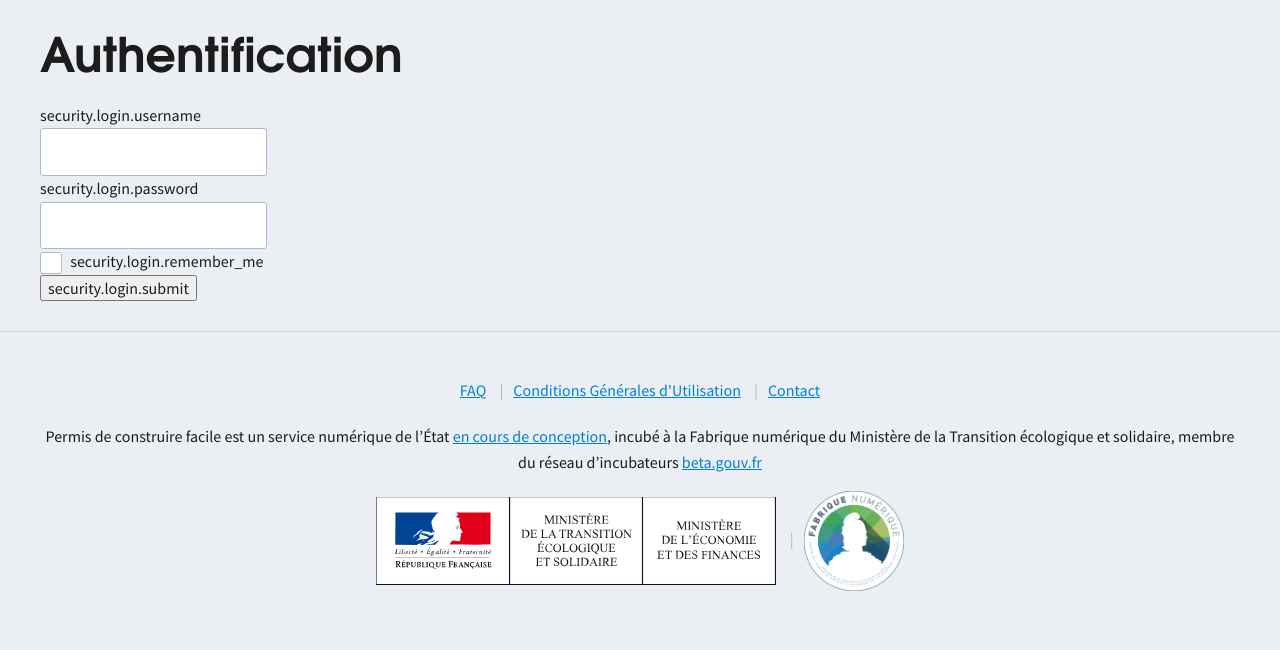
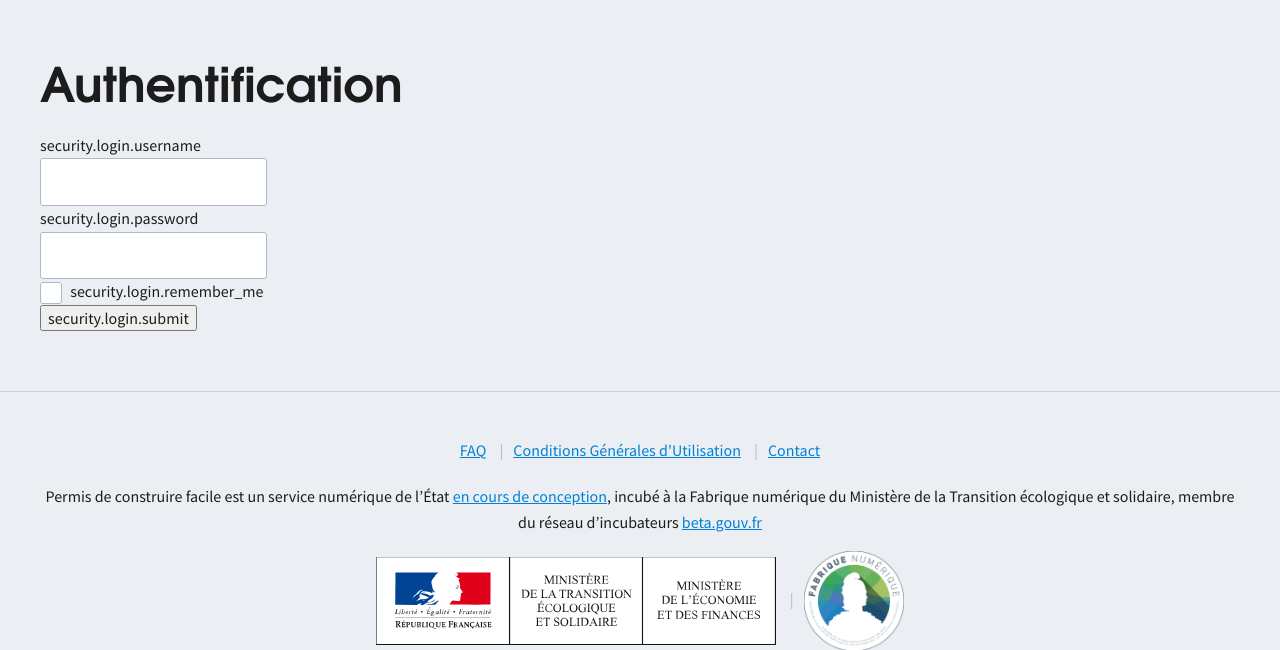
Before and after one commit to MTES-MCT/permis-construire, a Symfony app: template app/templates/bundles/FOSUserBundle/Security/login.html.twig in a window 1280 px wide. Shown: the part 65-715 px from the top of the page. Run offline with Twig, Linux system fonts and the light colour scheme; the template is opened without the code that fills it, so the values that code supplies are empty; some libraries are stand-ins or nearby versions.

Commit message:
:art: all page use the same layout

```diff
--- a/app/templates/base.html.twig
+++ b/app/templates/base.html.twig
@@ -12,12 +12,19 @@
         .questions-container{
            font-size: 1.5rem;
         }
+        .banner {
+            background-color: inherit;
+        }
         .banner-content h1 {
             padding-left: 0;
             text-align: center;
         }
         .steps-item a{
             color: #1c1c1c;
+        }
+        main section{
+            padding-top: 60px !important;
+            padding-bottom: 60px !important;
         }
     </style>
 </head>
@@ -32,7 +39,9 @@
     <nav>
         <div class="site-header-logos">
             <img src="/build/static/img/gouv.svg" alt="" width="80">
-            <a class="site-logo" href="/">Permis de construire facile</a>
+            <a class="site-logo" href="{{ path('route_index') }}">
+                Permis de construire facile
+            </a>
         </div>
     </nav>
 </header>
--- a/app/templates/bundles/FOSUserBundle/Security/login.html.twig
+++ b/app/templates/bundles/FOSUserBundle/Security/login.html.twig
@@ -1,6 +1,8 @@
 {% extends 'base.html.twig' %}
 
 {% block content %}
+<main>
+    <section class="section">
     {% trans_default_domain 'FOSUserBundle' %}
 
     <div class="login-form">
@@ -8,8 +10,6 @@
             <div>{{ error.messageKey|trans(error.messageData, 'security') }}</div>
         {% endif %}
 
-        <div class="container">
-        <section class="section">
 
         <form action="{{ path("fos_user_security_check") }}" method="post">
             {% if csrf_token %}
@@ -58,8 +58,9 @@
 
             <input class="button is-link" type="submit" id="_submit" name="_submit" value="{{ 'security.login.submit'|trans }}" />
         </form>
-        </section>
-        </div>
     </div>
+    </section>
+
+</main>
 
 {% endblock %}
--- a/app/templates/qualify/page1.html.twig
+++ b/app/templates/qualify/page1.html.twig
@@ -9,7 +9,6 @@
         <a href="{{ path("route_index") }}"><i class="fa fa-arrow-left"></i>&nbsp;Précédent</a>
         <h4>Localisation du projet (1/2)</h4>
 
-            <section class="section-">
 
         {% if villes != null %}
             <div class="questions-container">
@@ -33,7 +32,6 @@
             </p>
         {% endif %}
     </section>
-        </section>
 
 </main>
 {% endblock %}
--- a/app/templates/qualify/pas-de-demarche.html.twig
+++ b/app/templates/qualify/pas-de-demarche.html.twig
@@ -4,7 +4,7 @@
 
 {% block content %}
 
-    <main id="skip-to-main">
+<main>
 
     <section class="section-color">
         <div class="aerate-content">
--- a/app/templates/qualify/resultats.html.twig
+++ b/app/templates/qualify/resultats.html.twig
@@ -9,7 +9,7 @@
         list-style-type: none;
     }
 </style>
-    <main id="skip-to-main">
+<main>
     <section class="section-color">
         <a href="{{ path("route_qualify2", {ville_id: ville_id}) }}"><i class="fa fa-arrow-left"></i>&nbsp;Précédent</a>
 
--- a/app/templates/static/cgu.html.twig
+++ b/app/templates/static/cgu.html.twig
@@ -4,7 +4,8 @@
 
 {% block content %}
 
-<section class="section-white">
+<main>
+    <section class="section-white">
 
     <div class="aerate-content">
         <h2>Conditions générales d'utilisation</h2>
@@ -174,5 +175,6 @@
         <p>OVH RCS Roubaix – Tourcoing 424 761 419 00045 Code APE 6202A N° TVA : FR 22 424 761 419 Siège social : 2 rue Kellermann - 59100 Roubaix -</p>
     </div>
 </section>
+</main>
 
 {% endblock content %}
--- a/app/templates/static/contact.html.twig
+++ b/app/templates/static/contact.html.twig
@@ -4,12 +4,13 @@
 
 {% block content %}
 
+<main>
     <section class="section-white">
-
         <div class="aerate-content">
             <h2>Contact</h2>
             <p>Vous pouvez contacter l'équipe en nous envoyant un email : <a href="mailto: ads-relations-collectivites@developpement-durable.gouv.fr">ads-relations-collectivites@developpement-durable.gouv.fr</a></p>
         </div>
     </section>
+</main>
 
 {% endblock content %}
--- a/app/templates/static/faq.html.twig
+++ b/app/templates/static/faq.html.twig
@@ -18,6 +18,7 @@
 
 </style>
 
+<main>
     <section class="section-white">
         <div class="aerate-content">
             <h1>Foire aux questions</h1>
@@ -182,5 +183,5 @@
 
         </div>
     </section>
-
+</main>
 {% endblock content %}
--- a/app/templates/static/homepage.html
+++ b/app/templates/static/homepage.html
@@ -78,7 +78,7 @@
       </li>
     </ul>
 
-    <section class="center">
+    <div class="center">
       <p class="buttons-row">
       <h4>
         <a class="btn" href="{{ path("route_qualify1") }}">
@@ -86,7 +86,7 @@
         </a>
       </h4>
       </p>
-    </section>
+    </div>
 
   </section>
   <section class="section-blue hero">
```
Also changed, not shown: app/templates/empty.html.twig (deleted, +0 -10 lines), app/templates/qualify/page2.html.twig (indentation only). Lines whose indentation alone changed are shown as unchanged.
